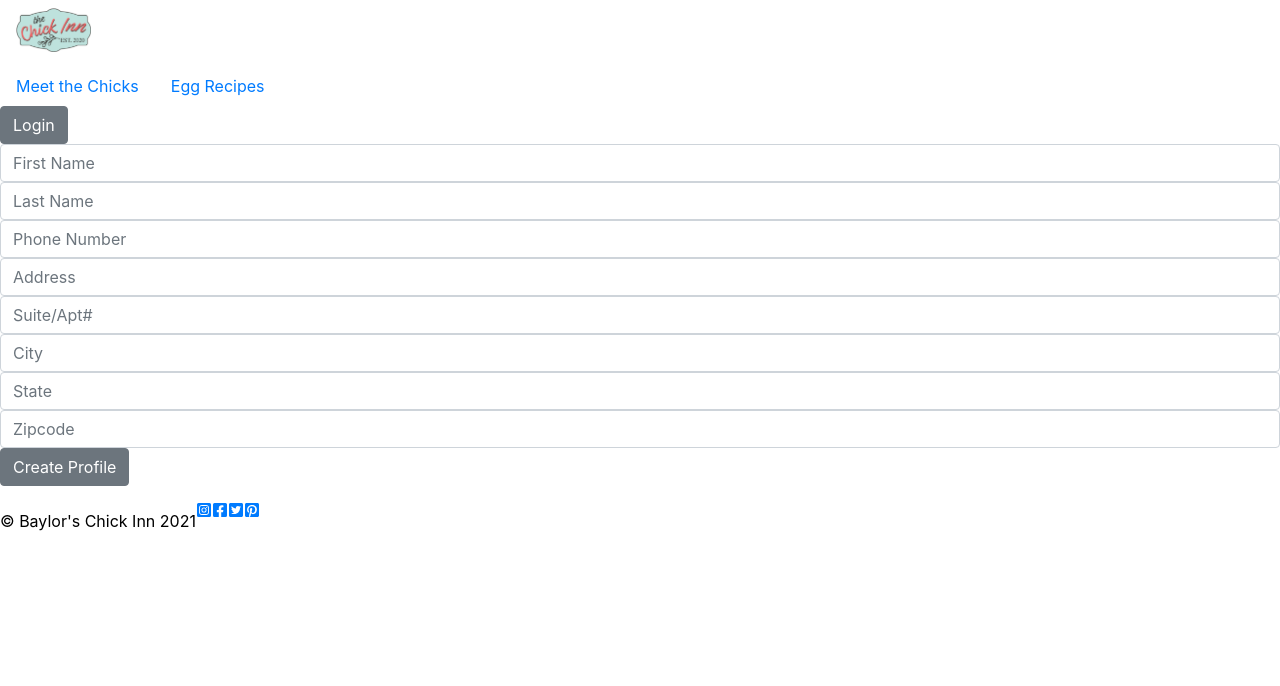
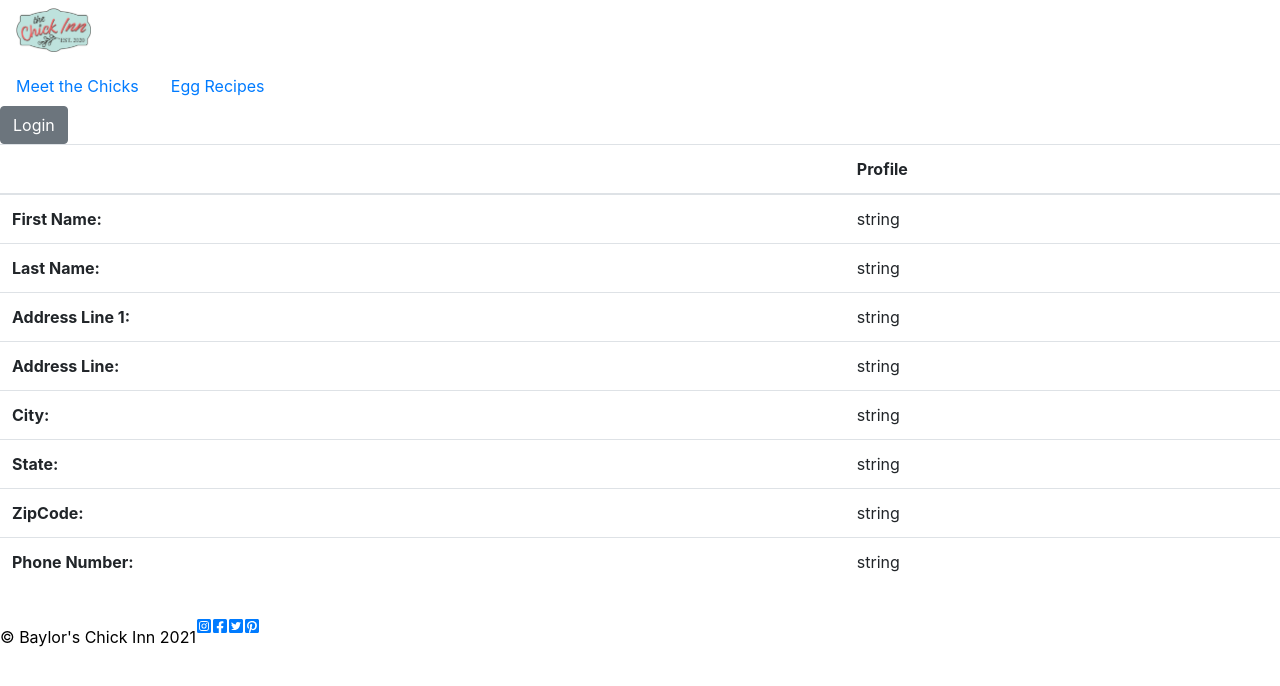
Before and after one commit to DustieMercer/BaylorsChickInn_Client, a React (Create React App) app: page /profile in a window 1280 px wide. Shown: the top 686 px of the page. Built offline with nearby package versions, Linux system fonts and the light colour scheme; no server answers; the HTML template or start-up script is replaced by a standard one.

Commit message:
display profie

```diff
--- a/src/components/customer/Profile.tsx
+++ b/src/components/customer/Profile.tsx
@@ -1,9 +1,11 @@
 import { Component } from "react";
 import APIURL from "../../helpers/environment";
-import { Form, Input, Button, Row, Col } from "reactstrap";
+import { Form, Input, Button, Modal, ModalHeader, ModalBody, ModalFooter } from "reactstrap";
 
 export interface ProfileProps {
   sessionToken: string;
+  buttonLabel: string;
+  className: string;
 }
 
 export interface ProfileState {
@@ -15,6 +17,7 @@ export interface ProfileState {
   state: string;
   zipcode: string;
   phone_number: string;
+  modal: boolean;
 }
 
 class Profile extends Component<ProfileProps, ProfileState> {
@@ -29,10 +32,13 @@ class Profile extends Component<ProfileProps, ProfileState> {
       state: "",
       zipcode: "",
       phone_number: "",
+      modal: false,
     };
   }
 
-
+  toggle = () => {
+    this.setState({ modal: !this.state.modal})
+  }
 
   handleSubmit = (event: any) => {
     event.preventDefault();
@@ -58,7 +64,7 @@ class Profile extends Component<ProfileProps, ProfileState> {
       }),
     })
       .then((response) => response.json())
-      .then((json: ProfileProps) => {
+      .then((json: ProfileState) => {
         console.log(json);
       });
   };
@@ -66,6 +72,7 @@ class Profile extends Component<ProfileProps, ProfileState> {
   render() {
     return (
       <main>
+        <Modal>
         <Form>
           <Input
             placeholder="First Name"
@@ -152,6 +159,7 @@ class Profile extends Component<ProfileProps, ProfileState> {
 
 
         </Form>
+        </Modal>
       </main>
     );
   }
--- /dev/null
+++ b/src/components/customer/ProfileDisplay.tsx
@@ -0,0 +1,76 @@
+import { Component } from "react";
+import APIURL from "../../helpers/environment";
+import * as React from "react";
+import Profile from './Profile'
+import { Button, Table } from "reactstrap";
+import ProfileFetch from './ProfileFetch';
+import IProfile from '../interfaces/IProfile';
+
+export interface ProfileDisplayProps {
+    sessionToken: string;
+    profile:IProfile;
+}
+
+export interface ProfileDisplayState {
+
+}
+
+class ProfileDisplay extends React.Component<ProfileDisplayProps, any> {
+    constructor(props: any) {
+        super(props);
+        this.state = {
+          };
+    }
+    render() {
+      console.log(this.props.profile)
+        return (
+            <div>
+
+<Table>
+      <thead>
+        <tr>
+          <th></th>
+          <th>Profile</th>
+        </tr>
+      </thead>
+      <tbody>
+        <tr>
+          <th scope="row">First Name:</th>
+          <td>{this.props.profile.first_name}</td>
+        </tr>
+        <tr>
+          <th scope="row">Last Name:</th>
+          <td>{this.props.profile.last_name}</td>
+        </tr>
+        <tr>
+          <th scope="row">Address Line 1:</th>
+          <td>{this.props.profile.address_1}</td>
+        </tr>
+        <tr>
+          <th scope="row">Address Line: </th>
+          <td>{this.props.profile.address_2}</td>
+        </tr>
+        <tr>
+          <th scope="row">City:</th>
+          <td>{this.props.profile.city}</td>
+        </tr>
+        <tr>
+          <th scope="row">State:</th>
+          <td>{this.props.profile.state}</td>
+        </tr>
+        <tr>
+          <th scope="row">ZipCode:</th>
+          <td>{this.props.profile.zipcode}</td>
+        </tr>
+        <tr>
+          <th scope="row">Phone Number:</th>
+          <td>{this.props.profile.phone_number}</td>
+        </tr>
+      </tbody>
+    </Table>
+            </div>
+         );
+    }
+}
+
+export default ProfileDisplay;
--- /dev/null
+++ b/src/components/customer/ProfileFetch.tsx
@@ -0,0 +1,71 @@
+import { Component } from "react";
+import APIURL from "../../helpers/environment";
+import * as React from "react";
+import ProfileDisplay from "./ProfileDisplay";
+import { Button, Table } from "reactstrap";
+import IProfile from '../interfaces/IProfile';
+
+export interface ProfileFetchProps {
+  sessionToken: string;
+}
+
+export interface ProfileFetchState {
+  profile: IProfile;
+}
+
+class ProfileFetch extends React.Component<
+  ProfileFetchProps,
+  ProfileFetchState
+> {
+  constructor(props: ProfileFetchProps) {
+    super(props);
+    this.state = {
+      profile: {
+        first_name: "string",
+        last_name: "string",
+        email: "string",
+        address_1: "string",
+        address_2: "string",
+        city: "string",
+        state: "string",
+        zipcode: "string",
+        phone_number: "string",
+      }
+    };
+  }
+componentDidMount = () => {
+  this.fetchProfile();
+}
+
+  fetchProfile = () => {
+
+    const token = this.props.sessionToken
+      ? this.props.sessionToken
+      : localStorage.getItem("sessionToken");
+    fetch(`${APIURL}/profile/`, {
+      method: "GET",
+      headers: new Headers({
+        "Content-Type": "application/json",
+        "Authorization": token ? token : "",
+      }),
+    })
+      .then((response) => response.json())
+      .then((json: IProfile) => {
+        this.setState({profile: json})
+
+      });
+  };
+  render() {
+    return (
+      <div>
+
+        <ProfileDisplay
+          profile={this.state.profile}
+          sessionToken={this.props.sessionToken}
+        />
+      </div>
+    );
+  }
+}
+
+export default ProfileFetch;
--- a/src/components/public/NavBar.tsx
+++ b/src/components/public/NavBar.tsx
@@ -7,7 +7,8 @@ import ChickAdmin from "../admin/ChickAdmin";
 import Auth from "../auth/Auth";
 import Home from "./Home";
 import Recipes from "./Recipes";
-import Profile from "../customer/Profile";
+import ProfileDisplay from "../customer/ProfileDisplay";
+import ProfileFetch from "../customer/ProfileFetch";
 
 export interface NavBarProps {
   updateToken: Function;
@@ -17,7 +18,6 @@ export interface NavBarProps {
 }
 
 export interface NavBarState {
-
   showLogin: boolean;
   adminRoutes: boolean;
   defaultRoutes: boolean;
@@ -27,7 +27,6 @@ class NavBar extends Component<NavBarProps, NavBarState> {
   constructor(props: any) {
     super(props);
     this.state = {
-
       showLogin: true,
       adminRoutes: false,
       defaultRoutes: false,
@@ -99,7 +98,7 @@ class NavBar extends Component<NavBarProps, NavBarState> {
           </Route>
           <Route exact path="/meetthechicks" component={ChickDisplay} />
           <Route exact path="/recipes" component={Recipes} />
-          <Route exact path="/profile"> <Profile sessionToken={this.props.sessionToken} />
+          <Route exact path="/profile"> <ProfileFetch sessionToken={this.props.sessionToken} />
             </Route>
           <Route exact path="/chickadmin">
           <ChickAdmin sessionToken={this.props.sessionToken} />
```
